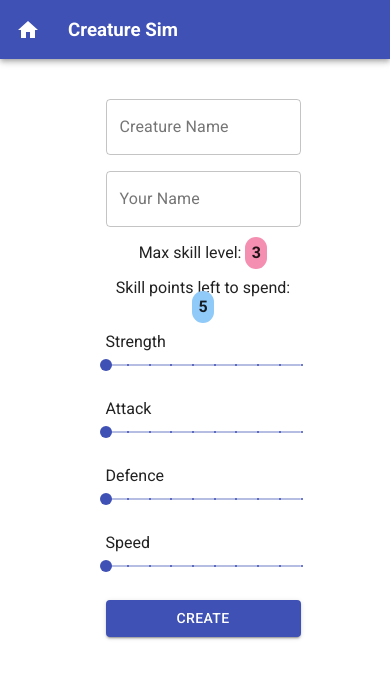
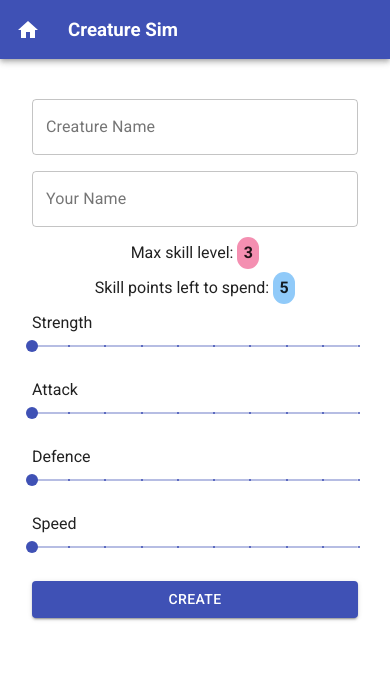
Before and after one commit to radavies/creature-sim-fe, a React (Vite) app: page /create in a window 390 px wide. Shown: the top 678 px of the page. Built offline with nearby package versions, Linux system fonts and the light colour scheme.

Commit message:
Create page working up Submits data and shows errors or navigates

```diff
--- a/package.json
+++ b/package.json
@@ -46,6 +46,7 @@
     "@material-ui/core": "^4.9.14",
     "@material-ui/icons": "^4.9.1",
     "@reach/router": "^1.3.3",
+    "axios": "^0.19.2",
     "md5": "^2.2.1",
     "react": "^16.13.1",
     "react-dom": "^16.13.1"
--- a/src/App.js
+++ b/src/App.js
@@ -6,8 +6,9 @@ import { AppBar, Toolbar, IconButton } from '@material-ui/core';
 import HomeIcon from '@material-ui/icons/Home';
 import { makeStyles } from '@material-ui/core/styles';
 
-import Home from './pages/home/Home';
-import Create from './pages/create/Create';
+import Home from './pages/Home';
+import Create from './pages/Create';
+import World from './pages/World';
 
 const useStyles = makeStyles((theme) => ({
   root: {
@@ -46,6 +47,7 @@ const App = () => {
         <Router>
           <Home path="/" />
           <Create path="/create" />
+          <World path="/world" />
         </Router>
       </div>
     </Fragment>
--- a/src/components/CreateForm.js
+++ b/src/components/CreateForm.js
@@ -1,8 +1,13 @@
-import React, { Component } from 'react';
-import { Button, TextField } from '@material-ui/core';
+import React, { Component, Fragment } from 'react';
+import { Button, TextField, CircularProgress } from '@material-ui/core';
+import { navigate } from '@reach/router';
+
+import CreateCreature from '../utils/Network';
 
 import CreatureAvatar from './CreatureAvatar';
 import SliderWithRules from './SliderWithRules';
+import SimpleSnackbar from './SimpleSnackbar';
+import SnackbarProvider from './SnackbarProvider';
 
 class CreateForm extends Component {
   constructor(props) {
@@ -23,7 +28,12 @@ class CreateForm extends Component {
       creatorNameError: false,
       creatureErrorHelper: '',
       creatorErrorHelper: '',
+      formLoading: false,
+      networkError: false,
     };
+    this.submitFormSuccess = this.submitFormSuccess.bind(this);
+    this.submitFormError = this.submitFormError.bind(this);
+    this.closeCallback = this.closeCallback.bind(this);
   }
 
   creatureNameChange(newName) {
@@ -186,18 +196,41 @@ class CreateForm extends Component {
     const skillPointsValid = this.skillPointsValidate();
     const valid = creatureValid && creatorValid && skillPointsValid;
 
-    // const {
-    //   creatureName,
-    //   creatorName,
-    //   strengthPoints,
-    //   attackPoints,
-    //   defencePoints,
-    //   speedPoints,
-    // } = this.state;
+    const {
+      creatureName,
+      creatorName,
+      strengthPoints,
+      attackPoints,
+      defencePoints,
+      speedPoints,
+    } = this.state;
 
     if (valid) {
-      console.log('GOOD');
+      this.setState({ formLoading: true, networkError: false });
+
+      CreateCreature(
+        creatureName,
+        creatorName,
+        strengthPoints,
+        attackPoints,
+        defencePoints,
+        speedPoints,
+        this.submitFormSuccess,
+        this.submitFormError
+      );
     }
+  }
+
+  submitFormSuccess(response) {
+    navigate(`/world?creature=${response.data}`);
+  }
+
+  submitFormError() {
+    this.setState({ formLoading: false, networkError: true });
+  }
+
+  closeCallback() {
+    this.setState({ networkError: false });
   }
 
   render() {
@@ -218,18 +251,17 @@ class CreateForm extends Component {
       creatureErrorHelper,
       creatorErrorHelper,
       skillPointsError,
+      formLoading,
+      networkError,
     } = this.state;
 
-    let formError = null;
-    if (skillPointsError) {
-      formError = (
-        <div className="form-item-center grid-form-items formError">
-          Please use all of your available skill points.
-        </div>
-      );
-    }
-
     return (
+      <Fragment>
+        <SnackbarProvider.Provider
+          value={{ isOpen: networkError, closeCallback: this.closeCallback }}
+        >
+          <SimpleSnackbar />
+        </SnackbarProvider.Provider>
         <form
           className="grid-middle-one form-container"
           onSubmit={(e) => {
@@ -275,7 +307,11 @@ class CreateForm extends Component {
             <span className="skillPoints">{skillPointsLeft}</span>
           </div>
 
-        {formError}
+          {skillPointsError && (
+            <div className="form-item-center grid-form-items formError">
+              Please use all of your available skill points.
+            </div>
+          )}
 
           <SliderWithRules
             labelText="Strength"
@@ -321,15 +357,23 @@ class CreateForm extends Component {
             onUpdateCallBack={(value) => this.speedCallBack(value)}
           />
 
+          {formLoading && (
+            <div className="grid-form-items form-item-center">
+              <CircularProgress size={24} />
+            </div>
+          )}
+
           <Button
             variant="contained"
             color="primary"
             className="grid-form-items"
             type="submit"
+            disabled={formLoading}
           >
             Create {creatureName}
           </Button>
         </form>
+      </Fragment>
     );
   }
 }
--- /dev/null
+++ b/src/components/SimpleSnackbar.js
@@ -0,0 +1,78 @@
+// import React from 'react';
+// import SnackbarProvider from './SnackbarProvider';
+
+// import { Snackbar, IconButton, CloseIcon } from '@material-ui/core';
+
+// const SimpleSnackbar = ({ onClick }) => {
+//   return (
+//     <div>
+//       <SnackbarProvider.Consumer>
+//         {(isOpen) => (
+//           <Snackbar
+//             anchorOrigin={{
+//               vertical: 'bottom',
+//               horizontal: 'left',
+//             }}
+//             open={isOpen}
+//             autoHideDuration={4000}
+//             onClose={onClick}
+//             message="There was an error creating your creature."
+//             action={
+//               <React.Fragment>
+//                 <IconButton
+//                   size="small"
+//                   aria-label="close"
+//                   color="inherit"
+//                   onClick={onClick}
+//                 >
+//                   <CloseIcon fontSize="small" />
+//                 </IconButton>
+//               </React.Fragment>
+//             }
+//           />
+//         )}
+//       </SnackbarProvider.Consumer>
+//     </div>
+//   );
+// };
+
+// export default SimpleSnackbar;
+
+import React from 'react';
+import Snackbar from '@material-ui/core/Snackbar';
+import IconButton from '@material-ui/core/IconButton';
+import CloseIcon from '@material-ui/icons/Close';
+import SnackbarProvider from './SnackbarProvider';
+
+export default function SimpleSnackbar() {
+  return (
+    <div>
+      <SnackbarProvider.Consumer>
+        {({ isOpen, closeCallback }) => (
+          <Snackbar
+            anchorOrigin={{
+              vertical: 'bottom',
+              horizontal: 'center',
+            }}
+            open={isOpen}
+            autoHideDuration={4000}
+            onClose={closeCallback}
+            message="There was an error creating your creature."
+            action={
+              <React.Fragment>
+                <IconButton
+                  size="small"
+                  aria-label="close"
+                  color="inherit"
+                  onClick={closeCallback}
+                >
+                  <CloseIcon fontSize="small" />
+                </IconButton>
+              </React.Fragment>
+            }
+          />
+        )}
+      </SnackbarProvider.Consumer>
+    </div>
+  );
+}
--- /dev/null
+++ b/src/components/SnackbarProvider.js
@@ -0,0 +1,4 @@
+import React from 'react';
+
+const SnackbarProvider = React.createContext(false);
+export default SnackbarProvider;
--- a/src/css/style.css
+++ b/src/css/style.css
@@ -17,6 +17,17 @@ body {
   grid-template-columns: 1fr;
 }
 
+@media only screen and (max-width: 800px) {
+  .main-container {
+    grid-template-columns: 1fr;
+    margin: 2rem;
+  }
+
+  .form-container {
+    grid-template-columns: 1fr;
+  }
+}
+
 /*Grid Items*/
 
 .grid-center {
@@ -34,7 +45,8 @@ body {
 form .grid-form-items {
   justify-self: left;
   align-self: center;
-  margin: 0.5rem;
+  margin-top: 0.5rem;
+  margin-bottom: 0.5rem;
   width: 100%;
 }
 
@@ -48,6 +60,16 @@ form .avatar-form-item {
 
 form .form-item-center {
   text-align: center;
+}
+
+@media only screen and (max-width: 800px) {
+  .grid-center {
+    grid-column-start: 1;
+  }
+
+  .grid-middle-one {
+    grid-column-start: 1;
+  }
 }
 
 /*Other Stuff*/
--- a/src/pages/create/Create.js
+++ b/src/pages/Create.js
@@ -1,6 +1,6 @@
 import React, { Component } from 'react';
 
-import CreateForm from '../../components/CreateForm';
+import CreateForm from '../components/CreateForm';
 
 class Create extends Component {
   constructor(props) {
--- /dev/null
+++ b/src/pages/World.js
@@ -0,0 +1,12 @@
+import React, { Component } from 'react';
+
+class World extends Component {
+  constructor(props) {
+    super(props);
+  }
+
+  render() {
+    return <div className="main-container">WORLD</div>;
+  }
+}
+export default World;
--- /dev/null
+++ b/src/utils/Network.js
@@ -0,0 +1,28 @@
+import axios from 'axios';
+
+const baseUrl = 'http://localhost:8080';
+
+function CreateCreature(
+  creatureName,
+  creatorName,
+  strengthPoints,
+  attackPoints,
+  defencePoints,
+  speedPoints,
+  successFunction,
+  errorFunction
+) {
+  axios
+    .post(baseUrl + '/creature', {
+      creatureName,
+      creatorName,
+      strengthPoints,
+      attackPoints,
+      defencePoints,
+      speedPoints,
+    })
+    .then(successFunction)
+    .catch(errorFunction);
+}
+
+export default CreateCreature;
```
Also changed, not shown: src/pages/Home.js (renamed from src/pages/home/Home.js), 1 other file (tests, documents, lock files or other folders). Lines whose indentation alone changed are shown as unchanged.
